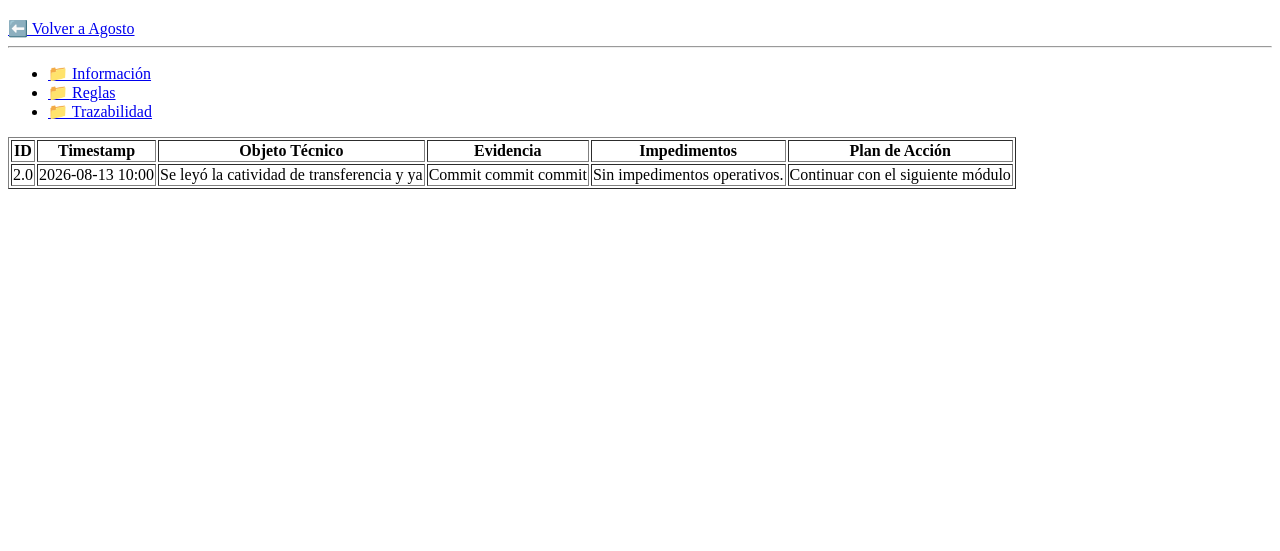
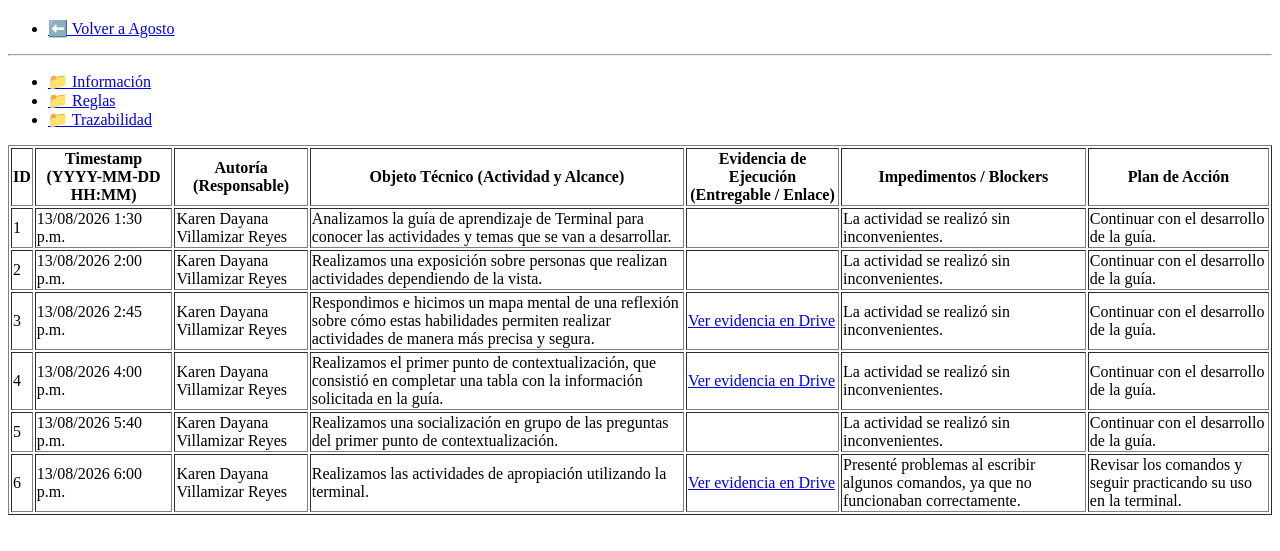
Before and after one commit to KarenDayana07/Bitacora-HTML, a plain HTML site: page s2-trazabilidad.html in a window 1280 px wide. Shown: the part 61-612 px from the top of the page. Drawn offline with Linux system fonts and the light colour scheme.

Commit message:
fix: agregar contenido de trazabilidad a la semana 2

```diff
--- a/s2-trazabilidad.html
+++ b/s2-trazabilidad.html
@@ -1,10 +1,17 @@
 <!DOCTYPE html>
 <html lang="es">
-<head><meta charset="UTF-8"><title>Semana 2 - Trazabilidad</title></head>
+<head>
+    <meta charset="UTF-8">
+    <title>Semana 2 - Trazabilidad</title>
+</head>
 <body>
     <header>
         <h1>Semana 2 - Trazabilidad</h1>
-        <nav><a href="agosto.html">⬅️ Volver a Agosto</a></nav>
+        <nav>
+            <ul>
+                <li><a href="agosto.html">⬅️ Volver a Agosto</a></li>
+            </ul>
+        </nav>
     </header>
     <hr>
     <nav>
@@ -19,21 +26,79 @@
             <thead>
                 <tr>
                     <th>ID</th>
-                    <th>Timestamp</th>
-                    <th>Objeto Técnico</th>
-                    <th>Evidencia</th>
-                    <th>Impedimentos</th>
+                    <th>Timestamp (YYYY-MM-DD HH:MM)</th>
+                    <th>Autoría (Responsable)</th>
+                    <th>Objeto Técnico (Actividad y Alcance)</th>
+                    <th>Evidencia de Ejecución (Entregable / Enlace)</th>
+                    <th>Impedimentos / Blockers</th>
                     <th>Plan de Acción</th>
                 </tr>
             </thead>
             <tbody>
+
                 <tr>
-                    <td>2.0</td>
-                    <td>2026-08-13 10:00</td>
-                    <td>Se leyó la catividad de transferencia y ya</td>
-                    <td>Commit commit commit</td>
-                    <td>Sin impedimentos operativos.</td>
-                    <td>Continuar con el siguiente módulo</td>
+                    <td>1</td>
+                    <td>13/08/2026 1:30 p.m.</td>
+                    <td>Karen Dayana Villamizar Reyes</td>
+                    <td>Analizamos la guía de aprendizaje de Terminal para conocer las actividades y temas que se van a desarrollar.</td>
+                    <td></td>
+                    <td>La actividad se realizó sin inconvenientes.</td>
+                    <td>Continuar con el desarrollo de la guía.</td>
+                </tr>
+
+
+                <tr>
+                    <td>2</td>
+                    <td>13/08/2026 2:00 p.m.</td>
+                    <td>Karen Dayana Villamizar Reyes</td>
+                    <td>Realizamos una exposición sobre personas que realizan actividades dependiendo de la vista.</td>
+                    <td></td>
+                    <td>La actividad se realizó sin inconvenientes.</td>
+                    <td>Continuar con el desarrollo de la guía.</td>
+                </tr>
+
+
+                <tr>
+                    <td>3</td>
+                    <td>13/08/2026 2:45 p.m.</td>
+                    <td>Karen Dayana Villamizar Reyes</td>
+                    <td>Respondimos e hicimos un mapa mental de una reflexión sobre cómo estas habilidades permiten realizar actividades de manera más precisa y segura.</td>
+                    <td><a href="https://drive.google.com/file/d/1wQ6DgNqXHFCN6V6m3h0G_vYmlt5Bc4/view?usp=sharing" target="_blank">Ver evidencia en Drive</a></td>
+                    <td>La actividad se realizó sin inconvenientes.</td>
+                    <td>Continuar con el desarrollo de la guía.</td>
+                </tr>
+
+
+                <tr>
+                    <td>4</td>
+                    <td>13/08/2026 4:00 p.m.</td>
+                    <td>Karen Dayana Villamizar Reyes</td>
+                    <td>Realizamos el primer punto de contextualización, que consistió en completar una tabla con la información solicitada en la guía.</td>
+                    <td><a href="https://drive.google.com/file/d/1L5GmNq9F_G7tX4S9PTXd0u1-9p3C_w/view?usp=sharing" target="_blank">Ver evidencia en Drive</a></td>
+                    <td>La actividad se realizó sin inconvenientes.</td>
+                    <td>Continuar con el desarrollo de la guía.</td>
+                </tr>
+
+
+                <tr>
+                    <td>5</td>
+                    <td>13/08/2026 5:40 p.m.</td>
+                    <td>Karen Dayana Villamizar Reyes</td>
+                    <td>Realizamos una socialización en grupo de las preguntas del primer punto de contextualización.</td>
+                    <td></td>
+                    <td>La actividad se realizó sin inconvenientes.</td>
+                    <td>Continuar con el desarrollo de la guía.</td>
+                </tr>
+
+
+                <tr>
+                    <td>6</td>
+                    <td>13/08/2026 6:00 p.m.</td>
+                    <td>Karen Dayana Villamizar Reyes</td>
+                    <td>Realizamos las actividades de apropiación utilizando la terminal.</td>
+                    <td><a href="https://drive.google.com/file/d/1b9LVQPH6SJXALm-lpCAG1Tz4j_XE9N/view?usp=sharing" target="_blank">Ver evidencia en Drive</a></td>
+                    <td>Presenté problemas al escribir algunos comandos, ya que no funcionaban correctamente.</td>
+                    <td>Revisar los comandos y seguir practicando su uso en la terminal.</td>
                 </tr>
             </tbody>
         </table>
```
